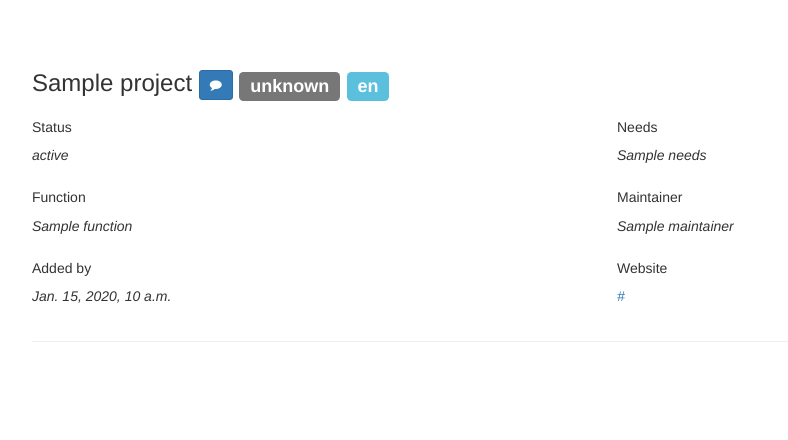
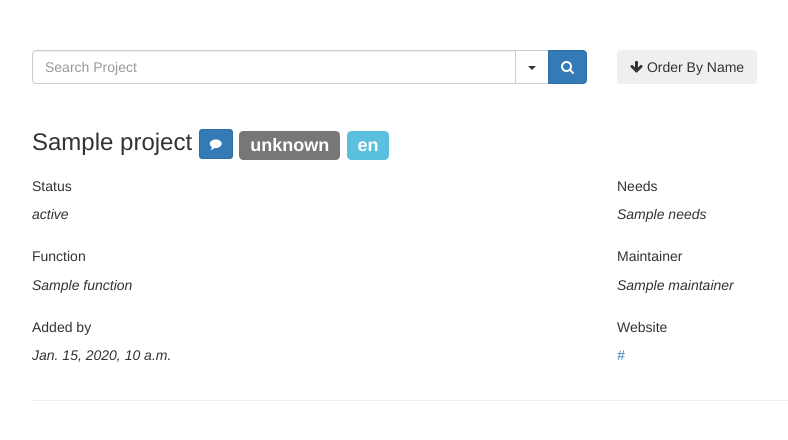
Before and after one commit to jayfk/fundingoss.com, a Django app: template funding/templates/projects/list.html in a window 1280 px wide. Shown: the part 51-491 px from the top of the page, without its empty margins (38-826 px from the left). Run offline with Django 3.2, Linux system fonts and the light colour scheme; the template is opened without the code that fills it: most values are stand-ins (such as "Sample title", 1, 10 or a date in 2020); data that the repository does not hold is empty; parts of the project's set-up code (start-up, migrations or seed data) failed here and were passed over; some libraries are stand-ins or nearby versions.

Commit message:
added basic search/filter function

```diff
--- a/funding/projects/views.py
+++ b/funding/projects/views.py
@@ -7,10 +7,16 @@ from django.contrib import messages
 from braces.views import JSONResponseMixin
 from django.forms.models import model_to_dict
 
+
 class ProjectListView(ListView):
     template_name = "projects/list.html"
     context_object_name = "projects"
     model = Project
+
+    def get_context_data(self, **kwargs):
+        data = super(ProjectListView, self).get_context_data(**kwargs)
+        data["status_choices"] = Project.STATUS_CHOICES
+        return data
 
 
 class ProjectCreateView(CreateView):
--- a/funding/static/css/project.css
+++ b/funding/static/css/project.css
@@ -72,3 +72,52 @@
 .label-language{
   margin-right: 15px;
 }
+
+.dropdown.dropdown-lg .dropdown-menu {
+    margin-top: -1px;
+    padding: 6px 20px;
+}
+.input-group-btn .btn-group {
+    display: flex !important;
+}
+.btn-group .btn {
+    border-radius: 0;
+    margin-left: -1px;
+}
+.btn-group .btn:last-child {
+    border-top-right-radius: 4px;
+    border-bottom-right-radius: 4px;
+}
+.btn-group .form-horizontal .btn[type="submit"] {
+  border-top-left-radius: 4px;
+  border-bottom-left-radius: 4px;
+}
+.form-horizontal .form-group {
+    margin-left: 0;
+    margin-right: 0;
+}
+.form-group .form-control:last-child {
+    border-top-left-radius: 4px;
+    border-bottom-left-radius: 4px;
+}
+
+@media screen and (min-width: 768px) {
+    #adv-search {
+        width: 500px;
+        margin: 0 auto;
+    }
+    .dropdown.dropdown-lg {
+        position: static !important;
+    }
+    .dropdown.dropdown-lg .dropdown-menu {
+        min-width: 500px;
+    }
+}
+
+#adv-search{
+  width: 100%;
+}
+
+.row.search{
+  padding-bottom: 25px;
+}
--- a/funding/static/js/project.js
+++ b/funding/static/js/project.js
@@ -1 +1,48 @@
-/* Project specific Javascript goes here. */
+$(document).ready(function(){
+   // Listener
+    $(document).on("input", "#searchProjectInput", function(){
+        filter();
+        sort();
+        console.log("fired");
+    });
+
+    $(document).on("change", "#fundingSelect", function(){
+        filter();
+        sort();
+    });
+
+    $(document).on("click", ".dropdown-item", function(){
+       $("#orderButton").html($(this).html());
+        filter();
+        sort();
+    });
+
+    //
+    function filter(){
+        var search = $("#searchProjectInput").val().toLowerCase();
+        var funding = $("#fundingSelect").val();
+        $(".project").each(function () {
+            $(this).show();
+
+            // filter by name
+            if(search.length >= 1){
+                if($(this).data("name").toLowerCase().indexOf(search) == -1){
+                    $(this).hide();
+                }
+            }
+
+            // filter by funding status
+            if(funding != "all" && $(this).data("funding") != funding){
+                $(this).hide();
+            }
+
+        });
+
+    }
+
+    function sort(){
+        // not yet implemented
+        var order = $("#orderButton").children("span").data("order");
+    }
+
+});
--- a/funding/templates/projects/list.html
+++ b/funding/templates/projects/list.html
@@ -1,11 +1,62 @@
 {% extends "base.html" %}
 
 {% block content %}
+  <div class="row search">
+    <div class="col-md-6">
+      <div class="input-group" id="adv-search">
+        <input type="text" class="form-control" placeholder="Search Project" id="searchProjectInput"/>
+        <div class="input-group-btn">
+          <div class="btn-group" role="group">
+            <div class="dropdown dropdown-lg">
+              <button type="button" class="btn btn-default dropdown-toggle" data-toggle="dropdown"
+                      aria-expanded="false"><span class="caret"></span></button>
+              <div class="dropdown-menu dropdown-menu-right" role="menu">
+                <form class="form-horizontal" role="form">
+                  <div class="form-group">
+                    <label for="filter">Funding</label>
+                    <select class="form-control" id="fundingSelect">
+
+                      <option value="all" selected>All</option>
+                      {% for status in status_choices %}
+                      <option value="{{ status.0 }}">{{ status.1 }}</option>
+                      {% endfor %}
+
+                    </select>
+                  </div>
+                </form>
+              </div>
+            </div>
+            <button type="button" class="btn btn-primary"><span class="fa fa-search"
+                                                                aria-hidden="true"></span></button>
+          </div>
+        </div>
+      </div>
+    </div>
+    <div class="col-md-6">
+      <div class="dropdown">
+  <button class="btn btn-secondary dropdown-toggle" type="button" id="orderButton" data-toggle="dropdown" aria-haspopup="true" aria-expanded="false">
+    <span data-order="name-asc"><i class="fa fa-arrow-down"></i> Order By Name</span>
+  </button>
+  <div class="dropdown-menu" aria-labelledby="dropdownMenu1">
+    <a class="dropdown-item" href="#"><span data-order="name-asc"><i class="fa fa-arrow-down"></i> Name</span></a>
+    {% comment %}
+    <a class="dropdown-item" href="#"><span data-order="name-desc"><i class="fa fa-arrow-up"></i> Name</span></a>
+    <div class="dropdown-divider"></div>
+    <a class="dropdown-item" href="#"><span data-order="funding-asc"><i class="fa fa-arrow-up"></i> Funding</span></a>
+    <a class="dropdown-item" href="#"><span data-order="funding-desc"><i class="fa fa-arrow-down"></i> Funding</span></a>
+    {% endcomment %}
+  </div>
+</div>
+    </div>
+  </div>
+
   <div class="row">
-    <div class="col-sm-12">
+    <div class="col-sm-12 projects">
       {% for project in projects %}
-        {% include "projects/_project.html" %}
-        <hr/>
+        <div data-name="{{ project.name }}" data-funding="{{ project.funding_status }}" class="project">
+          {% include "projects/_project.html" %}
+          <hr/>
+        </div>
       {% endfor %}
     </div>
   </div>
```
